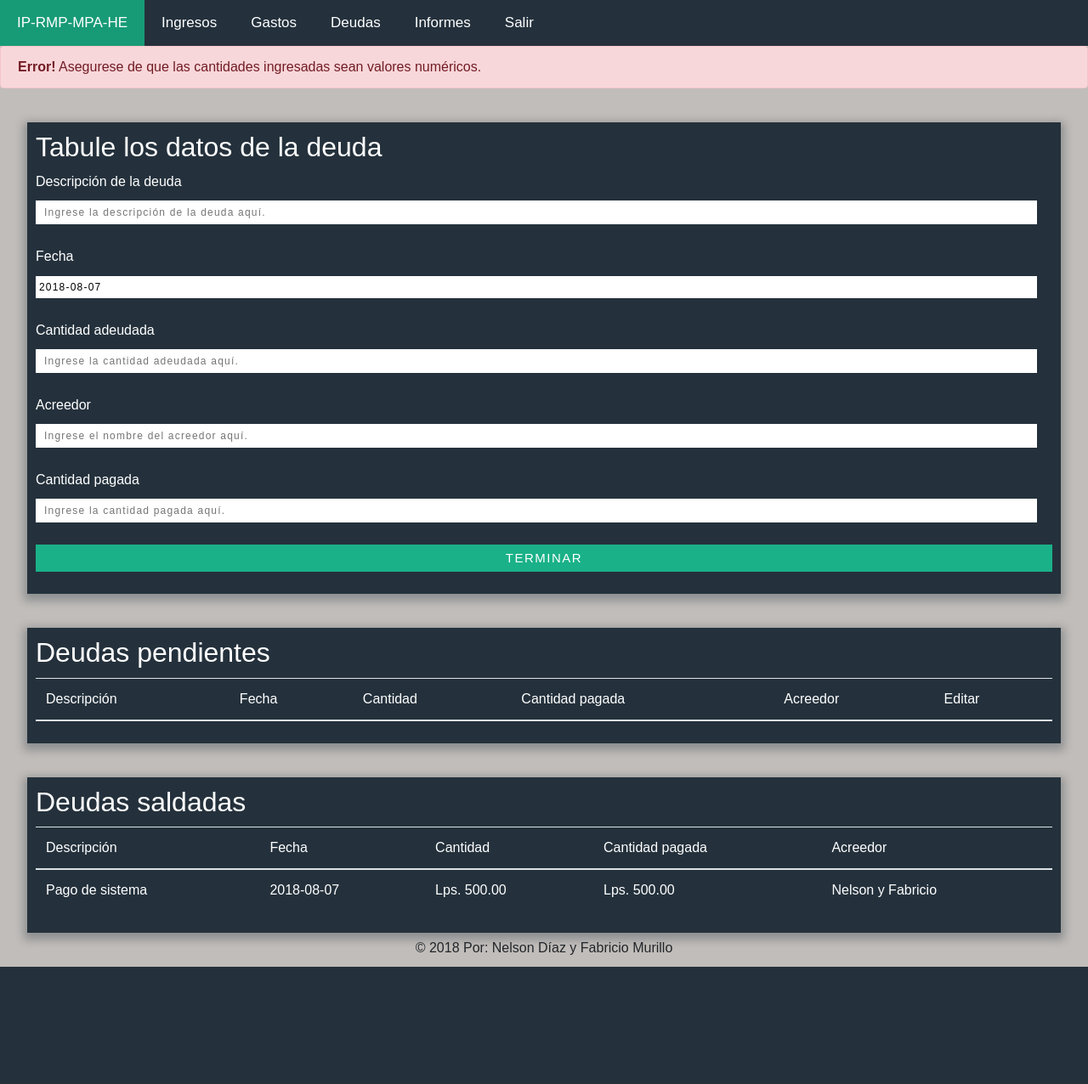
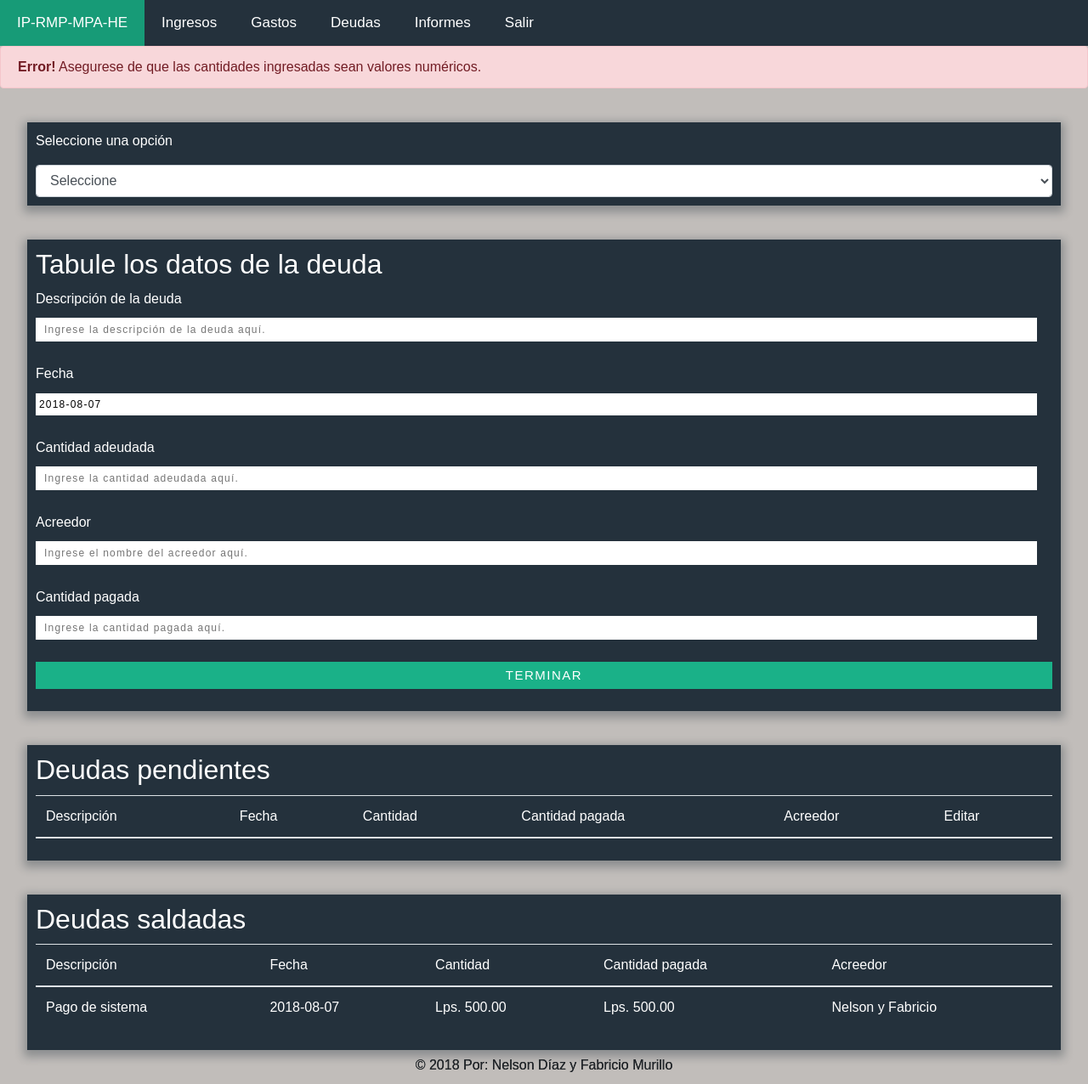
Before and after one commit to NDz23/PROP-IP-RMP-MPA-HE, a PHP site: page /inicio.php?pag=deudas&alerta=2 in a window 1280 px wide. Shown: the whole page at 85% size. Before the commit the page ends 1138 px from the top, so only its background shows below. Run offline with PHP 8.4, Linux system fonts and the light colour scheme; the visitor is signed in with stand-in values (Sample User, id 1); data comes from the database, SQL or seed files in the repository; lists and menus that the app fills with data are empty; some libraries are stand-ins or nearby versions.

Commit message:
Select de deuda

```diff
--- a/inicio_deudas.php
+++ b/inicio_deudas.php
@@ -18,7 +18,20 @@ if (isset($_GET['alerta'])) {
     }
 }
 ?>
+
 <div class="container">
+    <div class="row">
+        <div class="col-lg-12 col-ms-12 col-sm-12 col-xs-12">
+            <p style="color:#ffffff">Seleccione una opción</p>
+            <select class="form-control">
+              <option>Seleccione</option>
+            </select>
+        </div>
+    </div>
+</div>
+
+<div class="container">
+
     <form action="proceso_nuevo_deuda.php" class="form-horizontal" method="post">
             <h2>Tabule los datos de la deuda</h2>
 
@@ -124,3 +137,8 @@ if(!$res){
       </tbody>
 	</table>
 </div>
+<footer class="footer footer-copyright text-center py-3">© 2018 Por: Nelson Díaz y Fabricio Murillo</footer>
+  <script src='js/jquery.min.js'></script>
+  <script src="js/index.js"></script>
+</body>
+</html>
```
